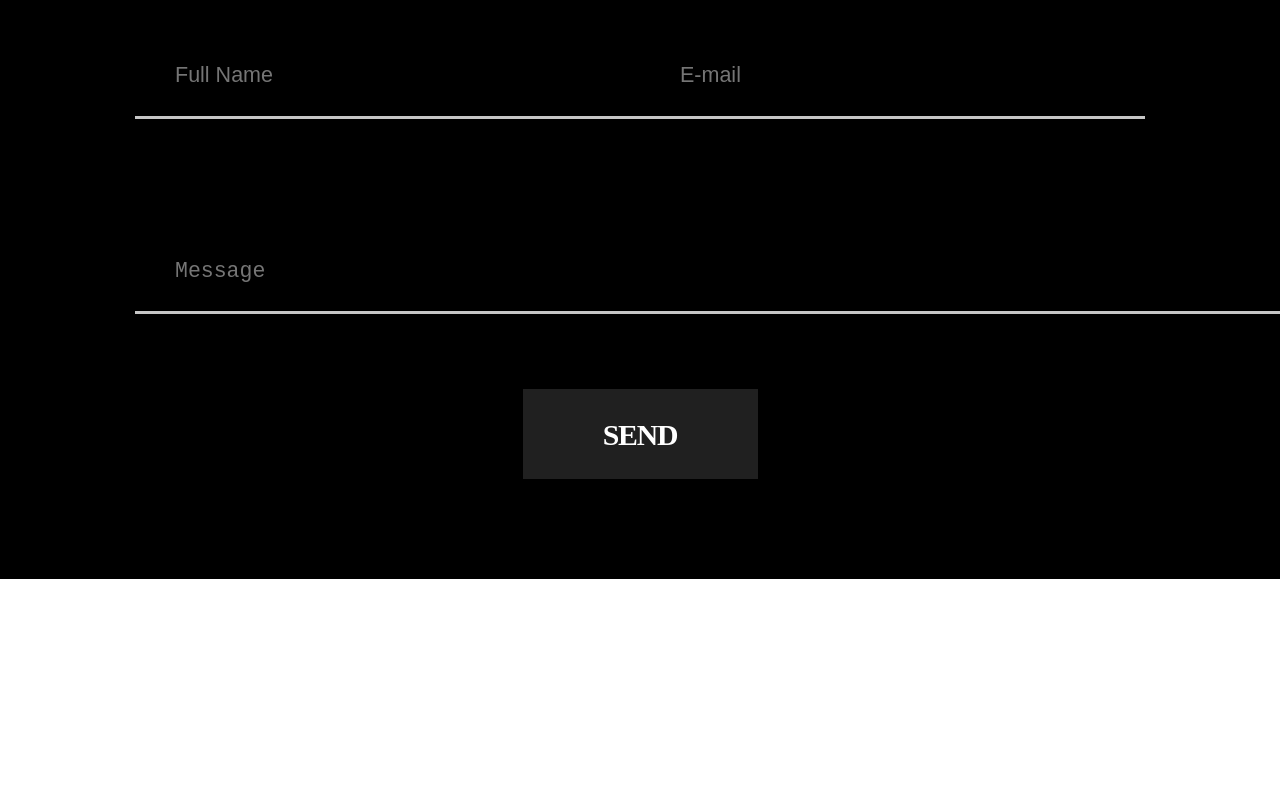
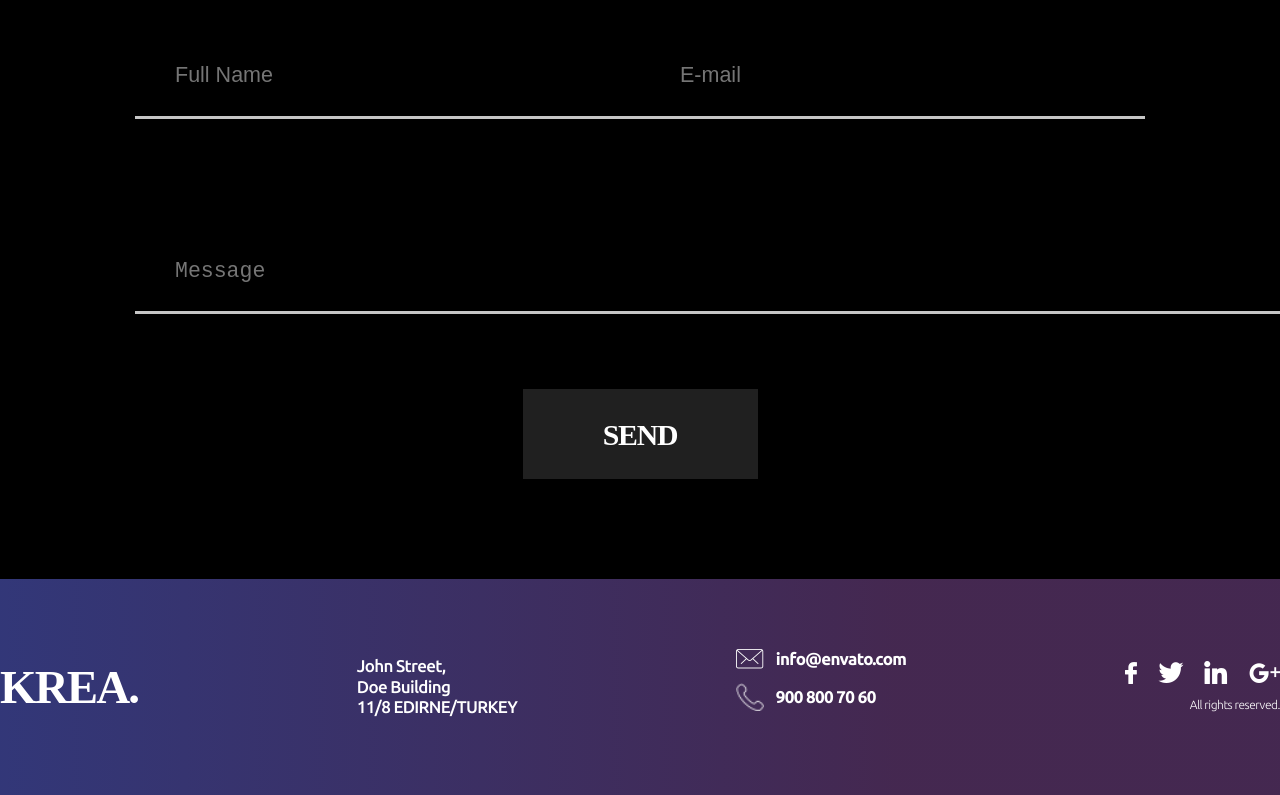
Before and after one commit to AlexBachurin/Project_KREA, a website: page src/index.html in a window 1280 px wide. Shown: the part 5830-6625 px from the top of the page. Before the commit the page ends 6409 px from the top, so only its background shows below. Drawn offline with nearby package versions, Linux system fonts and the light colour scheme; files that its build step writes are made by us from their sources; files whose address does not match are found by name.

Commit message:
full desktop version

```diff
--- a/src/index.html
+++ b/src/index.html
@@ -339,9 +339,12 @@
                             </div>
                             <div class="slider__person-wrapper">
                                 <h3 class="slider__person-name">John Doe</h3>
-                                <div class="slider__person-descr">Lorem ipsum dolor sit amet, consectetur adipiscing elit.
-                                    Pellentesque eget elementum nisi. Curabitur cursus, dolor ac tempus pulvinar, risus risus
-                                    elementum eros, vehicula ultricies quam arcu at augue. Donec lacinia erat nec tincidunt
+                                <div class="slider__person-descr">Lorem ipsum dolor sit amet, consectetur adipiscing
+                                    elit.
+                                    Pellentesque eget elementum nisi. Curabitur cursus, dolor ac tempus pulvinar, risus
+                                    risus
+                                    elementum eros, vehicula ultricies quam arcu at augue. Donec lacinia erat nec
+                                    tincidunt
                                     dignissim. Etiam egestas euismod ipsum, vitae commodo neque lacinia ac</div>
                             </div>
                         </div>
@@ -353,9 +356,12 @@
                             </div>
                             <div class="slider__person-wrapper">
                                 <h3 class="slider__person-name">John Wick</h3>
-                                <div class="slider__person-descr">Lorem ipsum dolor sit amet, consectetur adipiscing elit.
-                                    Pellentesque eget elementum nisi. Curabitur cursus, dolor ac tempus pulvinar, risus risus
-                                    elementum eros, vehicula ultricies quam arcu at augue. Donec lacinia erat nec tincidunt
+                                <div class="slider__person-descr">Lorem ipsum dolor sit amet, consectetur adipiscing
+                                    elit.
+                                    Pellentesque eget elementum nisi. Curabitur cursus, dolor ac tempus pulvinar, risus
+                                    risus
+                                    elementum eros, vehicula ultricies quam arcu at augue. Donec lacinia erat nec
+                                    tincidunt
                                     dignissim. Etiam egestas euismod ipsum, vitae commodo neque lacinia ac</div>
                             </div>
                         </div>
@@ -367,17 +373,22 @@
                             </div>
                             <div class="slider__person-wrapper">
                                 <h3 class="slider__person-name">Alex Bacha</h3>
-                                <div class="slider__person-descr">Lorem ipsum dolor sit amet, consectetur adipiscing elit.
-                                    Pellentesque eget elementum nisi. Curabitur cursus, dolor ac tempus pulvinar, risus risus
-                                    elementum eros, vehicula ultricies quam arcu at augue. Donec lacinia erat nec tincidunt
+                                <div class="slider__person-descr">Lorem ipsum dolor sit amet, consectetur adipiscing
+                                    elit.
+                                    Pellentesque eget elementum nisi. Curabitur cursus, dolor ac tempus pulvinar, risus
+                                    risus
+                                    elementum eros, vehicula ultricies quam arcu at augue. Donec lacinia erat nec
+                                    tincidunt
                                     dignissim. Etiam egestas euismod ipsum, vitae commodo neque lacinia ac</div>
                             </div>
                         </div>
                     </div>
                 </div>
                 <div class="slider__controls">
-                    <img class="slider__control slider__control_left" src="img/slider/slider_left_arrow.png" alt="slider-left">
-                    <img class="slider__control slider__control_right" src="img/slider/slider_right_arrow.png" alt="slider-right">
+                    <img class="slider__control slider__control_left" src="img/slider/slider_left_arrow.png"
+                        alt="slider-left">
+                    <img class="slider__control slider__control_right" src="img/slider/slider_right_arrow.png"
+                        alt="slider-right">
                 </div>
             </div>
             <div class="references__icons">
@@ -422,12 +433,46 @@
                 </div>
                 <div class="form__item form__item_long">
                     <label for="message"></label>
-                    <textarea name="message" id="message" cols="30" rows="10" placeholder="Message" class="form__text"></textarea>
+                    <textarea name="message" id="message" cols="30" rows="10" placeholder="Message"
+                        class="form__text"></textarea>
                 </div>
                 <button class="form__btn" type="submit">SEND</button>
             </form>
         </div>
     </section>
+    <footer class="footer">
+        <div class="container">
+            <div class="footer__wrapper">
+                <div class="footer__name">
+                    KREA.
+                </div>
+                <div class="footer__address">
+                    John Street, <br>
+                    Doe Building <br>
+                    11/8 EDIRNE/TURKEY
+                </div>
+                <div class="footer__contacts-block">
+                    <div class="footer__contacts-subblock">
+                        <img src="icons/footer/mail.png" alt="mail">
+                        <div class="footer__contacts-text">info@envato.com</div>
+                    </div>
+                    <div class="footer__contacts-subblock">
+                        <img src="icons/footer/phone.png" class="footer__phone" alt="phone">
+                        <div class="footer__contacts-text">900 800 70 60</div>
+                    </div>
+                </div>
+                <div class="footer__socials-block">
+                    <div class="footer__socials">
+                        <img src="icons/footer/footer_facebook.png" alt="facebook">
+                        <img src="icons/footer/footer_twitter.png" alt="twitter">
+                        <img src="icons/footer/footer_insta.png" alt="instagram">
+                        <img src="icons/footer/footer_google.png" alt="google+">
+                    </div>
+                    <div class="footer__copyright">All rights reserved.</div>
+                </div>
+            </div>
+        </div>
+    </footer>
     <script src="https://cdnjs.cloudflare.com/ajax/libs/tiny-slider/2.9.2/min/tiny-slider.js"></script>
 
     <script src="js/script.js"></script>
--- /dev/null
+++ b/src/sass/blocks/_footer.sass
@@ -0,0 +1,59 @@
+.footer
+    background-color: #343434
+    background-image: linear-gradient(90.0deg, rgba(47,61,252,0.34) 0%, rgba(100,17,135,0.34) 70%, rgba(100,17,135,0.34) 100%)
+    padding: 70px 0
+    &__wrapper
+        display: flex
+        justify-content: space-between
+        align-items: center
+    &__name
+        font-family: UniNeue
+        font-size: 47px
+        line-height: 17px
+        font-weight: 900
+        letter-spacing: -0.04em
+        color: $white-color
+    &__address
+        font-size: 17px
+        line-height: 1.2
+        font-weight: 500
+        letter-spacing: -0.04em
+        color: $white-color
+    &__contacts
+
+        &-block
+            display: flex
+            flex-direction: column
+            img
+                display: block
+        &-subblock
+            display: flex
+            align-items: center
+            font-size: 17px
+            line-height: 14px
+            font-weight: 700
+            letter-spacing: -0.04em
+            color: $white-color
+            margin-bottom: 14px
+        &-text
+            font-size: 17px
+            line-height: 14px
+            font-weight: 700
+            letter-spacing: -0.04em
+            color: $white-color
+            margin-left: 12px
+    &__phone
+        width: 28px
+    &__socials
+        display: flex
+        width: 155px
+        justify-content: space-between
+        align-items: center
+    &__copyright
+        font-size: 12px
+        line-height: 17px
+        font-weight: 300
+        letter-spacing: -0.04em
+        color: $white-color
+        text-align: right
+        margin-top: 12px
--- a/src/sass/style.sass
+++ b/src/sass/style.sass
@@ -52,3 +52,4 @@ html
 @import blocks/_slider
 @import blocks/_contact
 @import blocks/_form
+@import blocks/_footer
```
Also changed, not shown: dist/css/style.min.css, dist/icons/footer/footer_facebook.png (added), dist/icons/footer/footer_google.png (added), dist/icons/footer/footer_insta.png (added), dist/icons/footer/footer_twitter.png (added), dist/icons/footer/mail.png (added), dist/icons/footer/phone.png (added), dist/index.html, src/icons/footer/footer_facebook.png (added), src/icons/footer/footer_google.png (added), src/icons/footer/footer_insta.png (added), src/icons/footer/footer_twitter.png (added), src/icons/footer/mail.png (added), src/icons/footer/phone.png (added).
